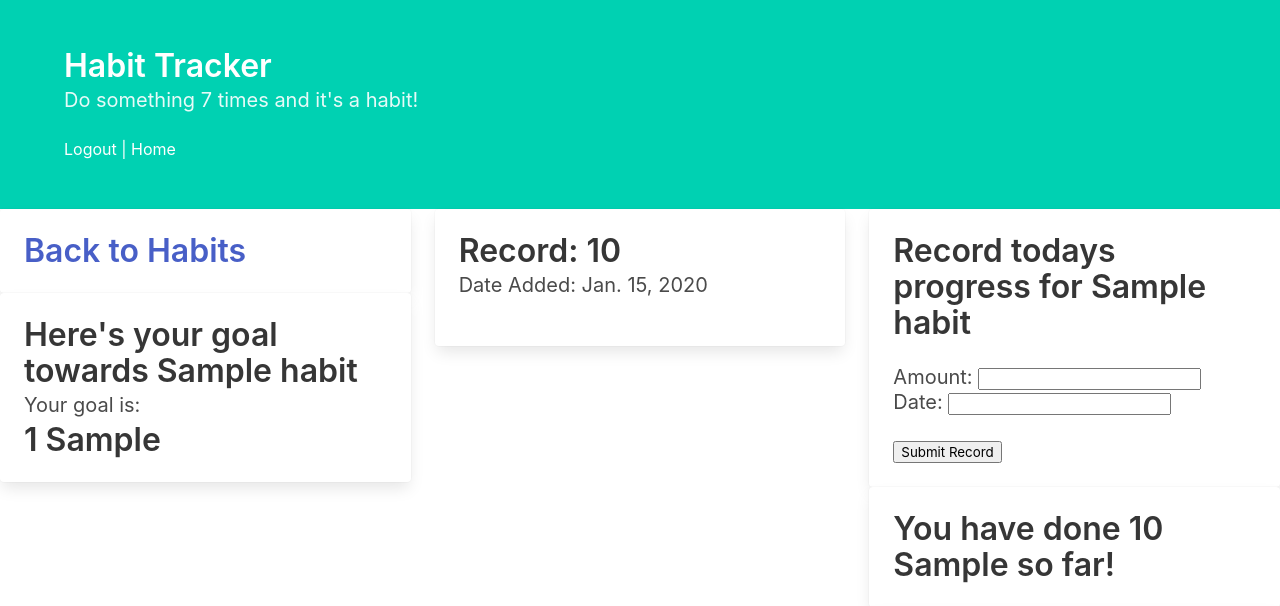
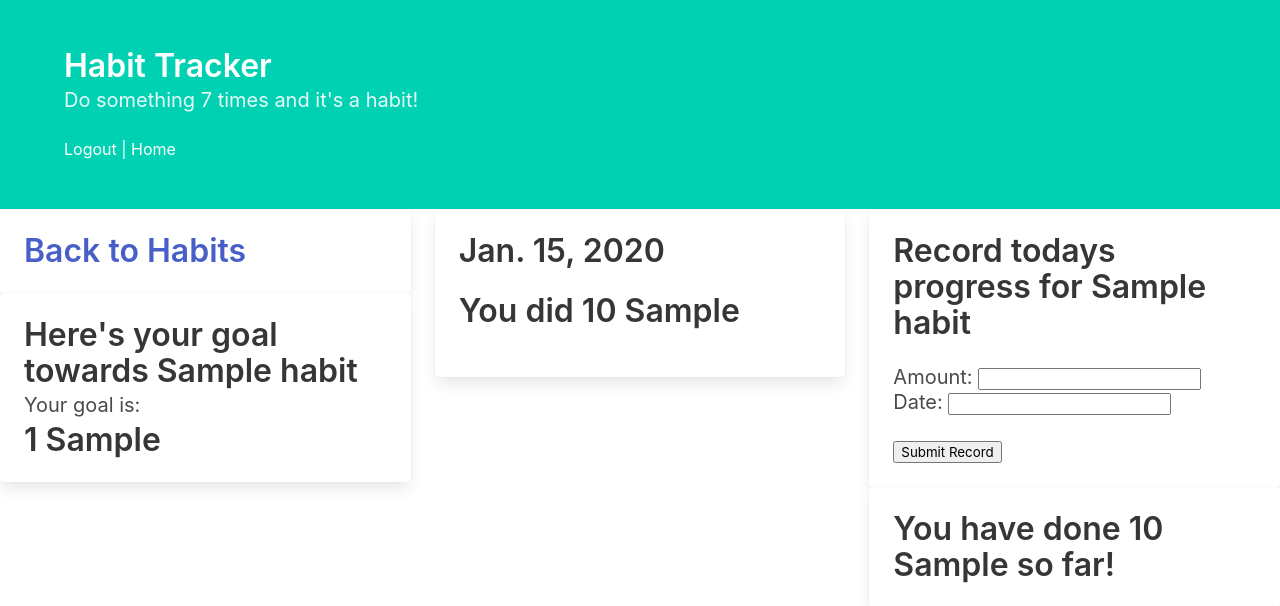
Before and after one commit to Zack-Robertshaw/django-habit-tracker-Zack-Robertshaw, a Django app: page /tracker/1/habit_records/ in a window 1280 px wide. Shown: the top 606 px of the page. Run offline with Django 3.2, Linux system fonts and the light colour scheme; a user stored in the database is signed in; tables that the repository leaves empty hold one stand-in row (values such as "Sample post"); parts of the project's set-up code (start-up, migrations or seed data) failed here and were passed over; some libraries are stand-ins or nearby versions.

Commit message:
dialed in templates

```diff
--- a/templates/tracker/habit_records.html
+++ b/templates/tracker/habit_records.html
@@ -29,8 +29,8 @@
         {% for record in records %}
         <div class="card">
             <div class="card-content" >
-                <h2 class="title">Record: <span class="records">{{ record.amount }}</span></h2>
-                <h3 class="subtitle">Date Added: {{ record.date }}</h3>
+                <h2 class="title">{{ record.date }}</h2>
+                <h2 class="title">You did {{ record.amount }} {{ habit.goal_unit }}</h2>
             </div>
             <div class="card-footer-item">
                 <!-- <a href="{% url 'delete_record' pk=record.pk %}">Delete Record</a>  -->
@@ -55,7 +55,6 @@
         <div class="card">
             <div class="card-content">
                 <h3 class="title">You have done {{ total.amount__sum }} {{ habit.goal_unit }} so far! </h3>
-                <!-- <h2 id="display" class="title">{{ total.amount__sum }}</h2> -->
 
             </div>
         </div>
@@ -63,8 +62,7 @@
         <div class="card">
             <div class="card-content">
                 <h3 class="title">You have got {{ habit.goal|sub:total.amount__sum }} {{ habit.goal_unit }} to go! </h3>
-                <!-- <h2 id="display" class="title">{{ total.amount__sum }}</h2> -->
-
+                <!--Want to display message congrats message when goal <= amount  -->
             </div>
         </div>
 
```
Also changed, not shown: templates/tracker/home.html (+5 -5 lines).
